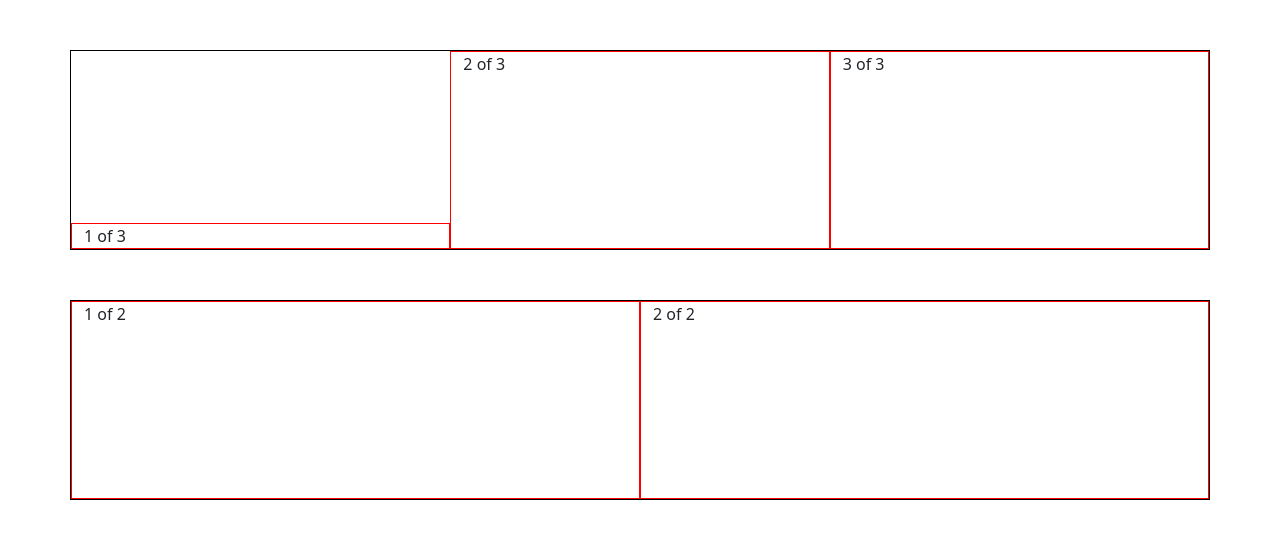
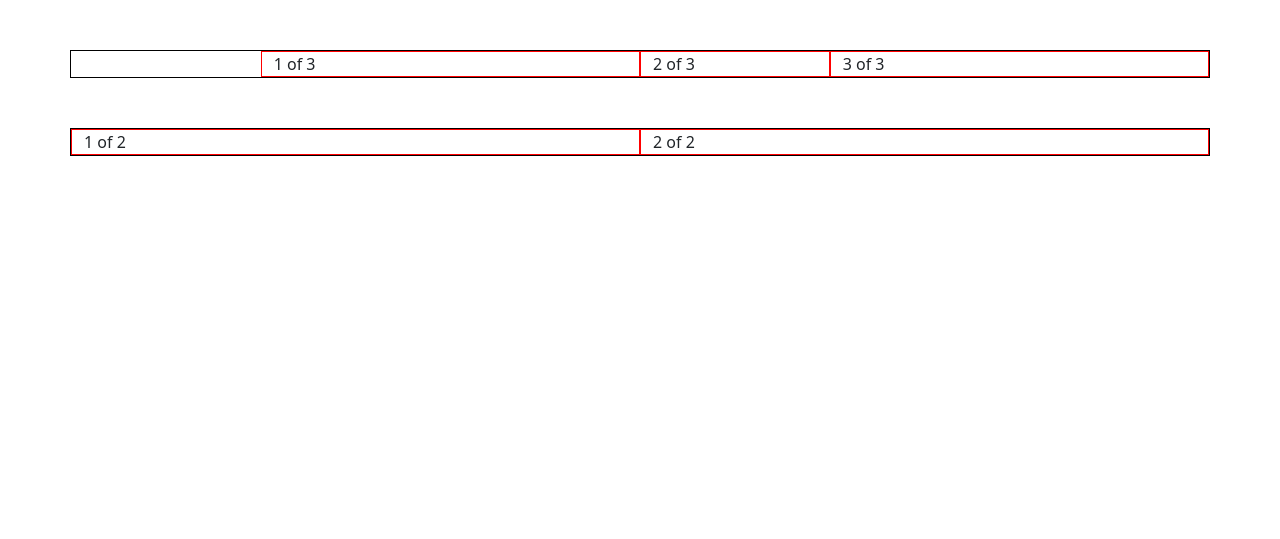
Before and after one commit to iprash155/100DaysOfCode, a PHP site: page / in a window 1280 px wide. Shown: the top 539 px of the page. Run offline with PHP 8.4, Linux system fonts and the light colour scheme.

Commit message:
justify content practise

```diff
--- a/learning/bootstrap_example/index.html
+++ b/learning/bootstrap_example/index.html
@@ -9,11 +9,11 @@
 
     <body>
         <div class="container">
-            <div class="row ">
-                <div class="col-4 align-self-end">
+            <div class="row justify-content-end ">
+                <div class="col-4 ">
                     1 of 3
                 </div>
-                <div class="col-4">
+                <div class="col-2">
                     2 of 3
                 </div>
                 <div class="col-4 ">
--- a/learning/bootstrap_example/style.css
+++ b/learning/bootstrap_example/style.css
@@ -1,7 +1,7 @@
 .row{
     border: solid black 1px;
     margin-top: 50px;
-    height: 200px;
+
 }
 
 [class*="col-"], .col{
```
